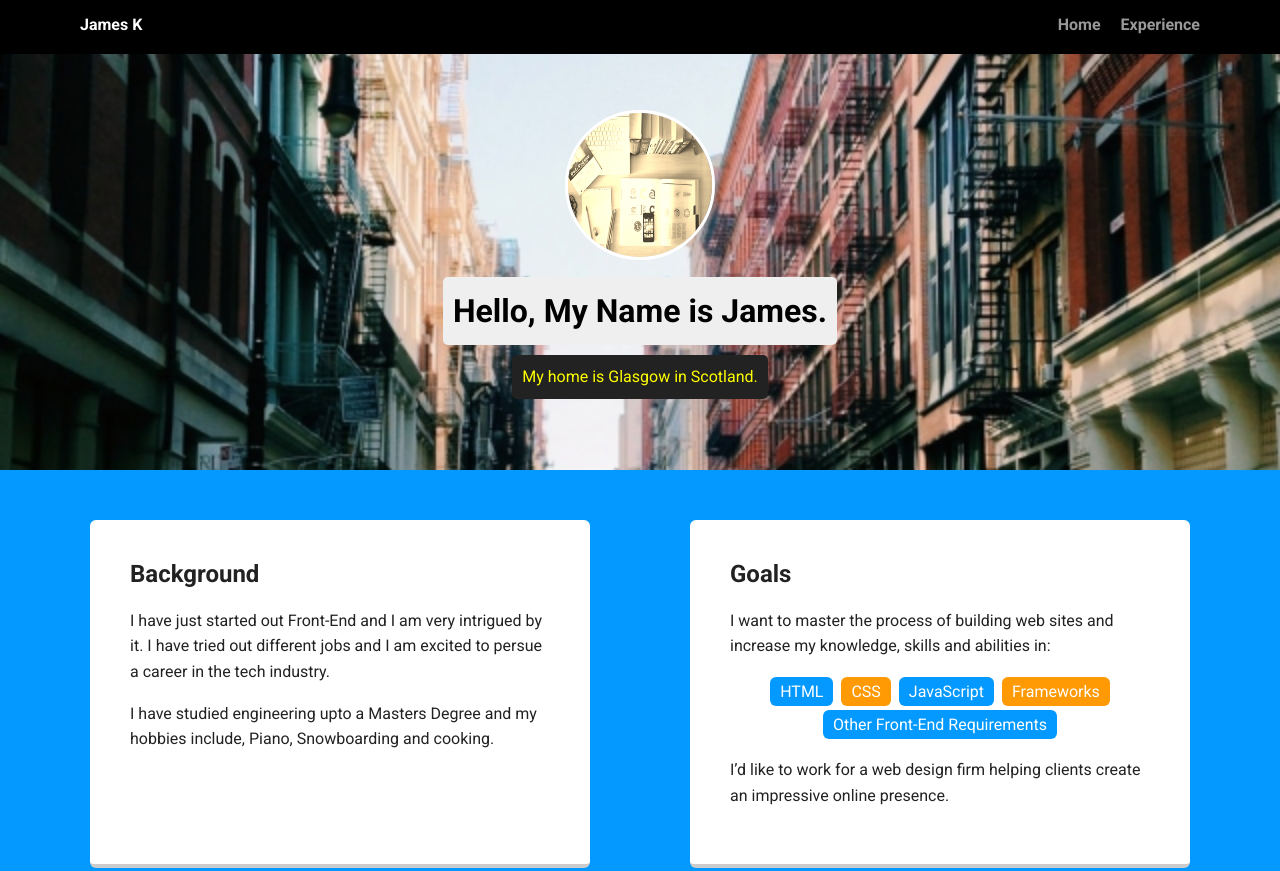
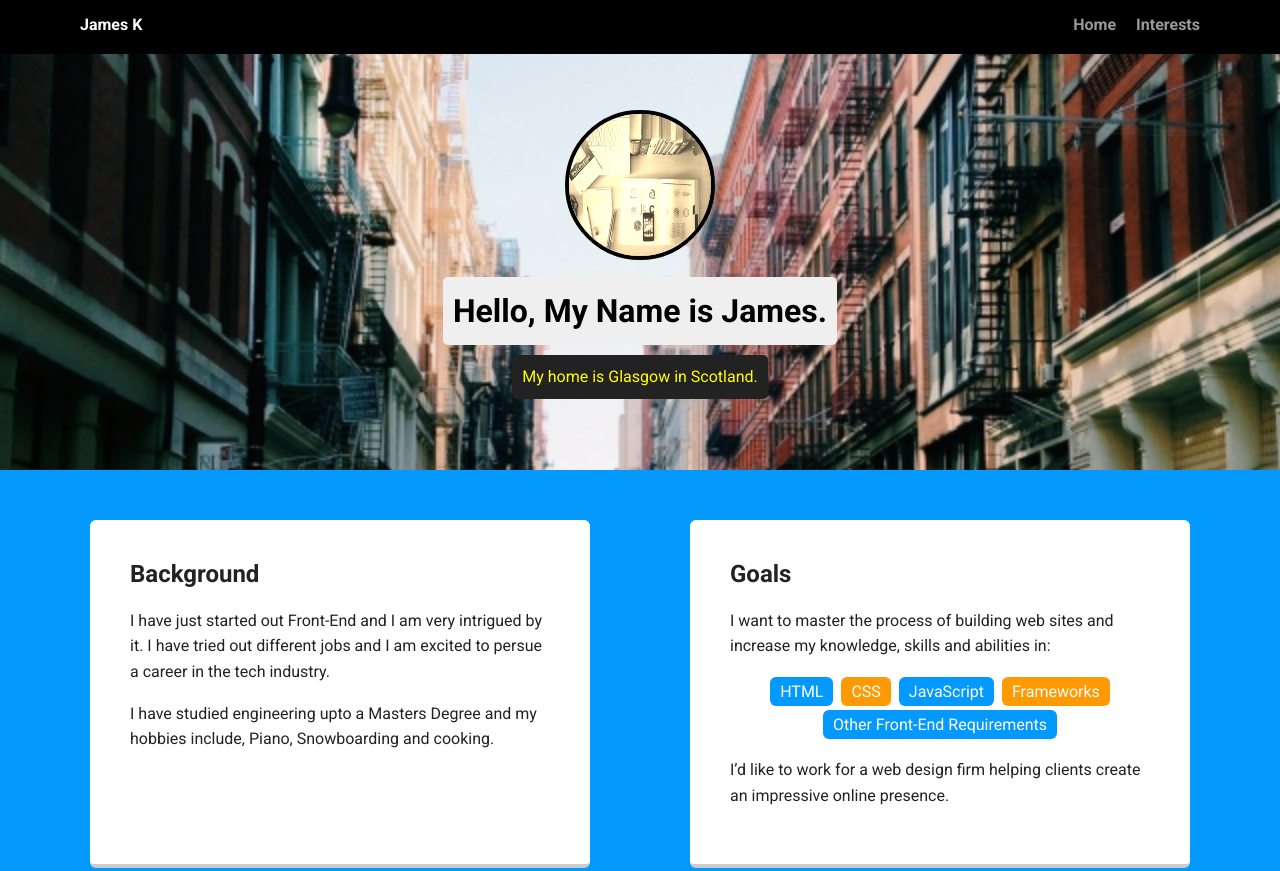
Before and after one commit to JKopal101/techdegree-project-1, a plain HTML site: page index.html in a window 1280 px wide. Shown: the top 871 px of the page. Drawn offline with Linux system fonts and the light colour scheme; a web font is replaced by a local one.

Commit message:
Added more CSS info to Profile Photo - Border

```diff
--- a/index.html
+++ b/index.html
@@ -12,7 +12,7 @@
         <ul class="nav">
           <li class="name">James K</li>
           <li><a href="index.html">Home</a></li>
-          <li><a href="resume.html">Experience</a></li>
+          <li><a href="resume.html">Interests</a></li>
         </ul>
     </div>
 
@@ -53,3 +53,4 @@
     </footer>
   </body>
   </html>
+<!-- Code was checked using Google Chrome -->
--- a/styles.css
+++ b/styles.css
@@ -72,6 +72,7 @@ header .profile-image {
   border-radius: 50%;
   border: 3px solid white;
   transition: all .5s;
+  border: solid 4px black;
 }
 header .profile-image:hover {
   transform: scale(1.2) rotate(5deg);
```
